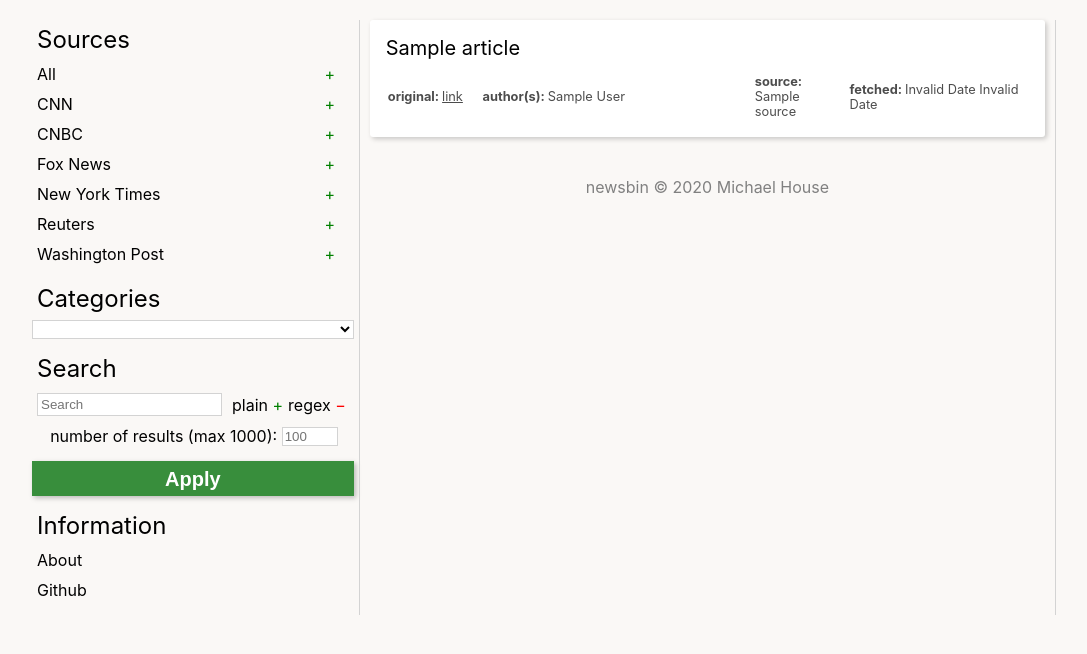
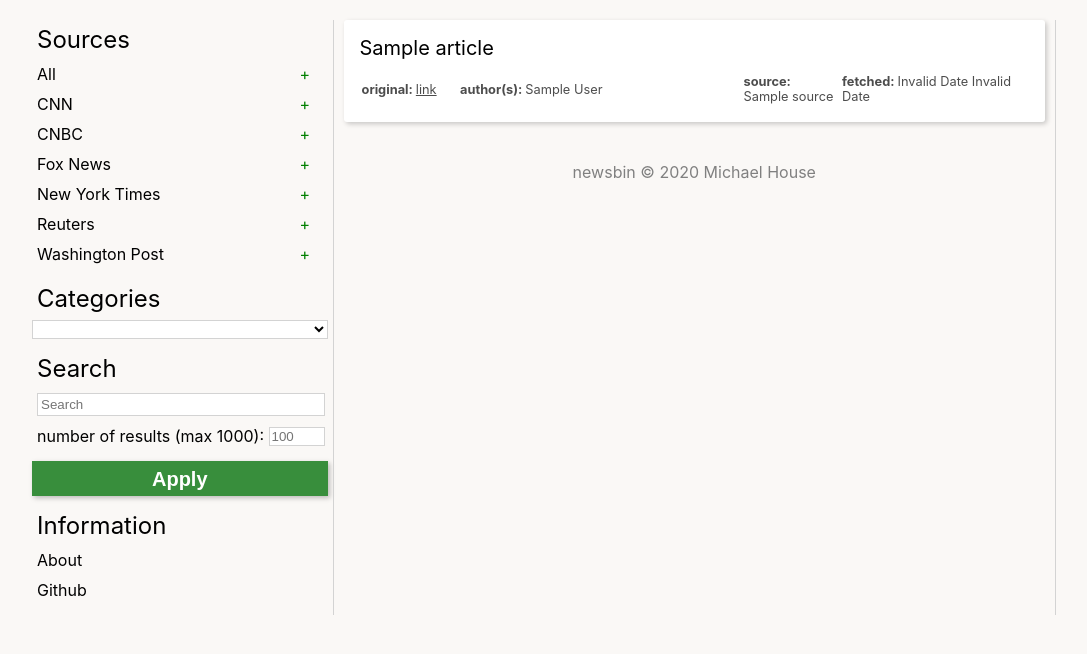
Before and after one commit to WillKoehrsen/newsbin, a Flask app: template site/templates/index.html in a window 1280 px wide. Shown: the top 654 px of the page, without its empty margins (96-1183 px from the left). Run offline with Flask 2, Linux system fonts and the light colour scheme; the template is opened without the code that fills it: most values are stand-ins (such as "Sample title", 1, 10 or a date in 2020); parts of the project's set-up code (start-up, migrations or seed data) failed here and were passed over.

Commit message:
added support for re:<REGEX> search strings- remove regex/plain toggle

```diff
--- a/site/newsbin.py
+++ b/site/newsbin.py
@@ -49,11 +49,11 @@ def index():
 			articles = session.query( models.Article ).filter( models.Article.source.in_(options) ).filter( models.Article.category.contains(category) ).order_by( models.Article.fetched.desc() ).all()
 
 		search = options.get('search','')
-		if 'regex' in options:
+		if search.startswith('re:'):
+			search = search.split(':',1)[1]
 			pattern = regex.compile( search )
 			articles = [ a for a in articles if pattern.search(a.title) or pattern.search(a.content) ]
 		else:
-			options['plain'] = 'on'
 			articles = [ a for a in articles if search in a.title or search in a.content ]
 
 		return render_template('index.html', articles=articles[:int(options['count'])], categories=categories, date=datetime.datetime.now())
--- a/site/templates/index.html
+++ b/site/templates/index.html
@@ -70,16 +70,6 @@
 					<div class="header">Search</div>
 					<div class="search-bar">
 						<input class="search-input" id="js-search-input" type="text" name="search" placeholder="Search">
-						<div class="search-options">
-							<label for="plain-check" class="option">
-								<input id="plain-check" type="checkbox" name="plain" checked>
-								<div class="label-name">plain </div>
-							</label>
-							<label for="regex-check" class="option">
-								<input id="regex-check" type="checkbox" name="regex">
-								<div class="label-name">regex </div>
-							</label>
-						</div>
 					</div>
 					<div class="result-bar">
 						<span>number of results (max 1000):&nbsp;</span>
```
Also changed, not shown: site/static/js/src/index.js (+1 -18 lines).
